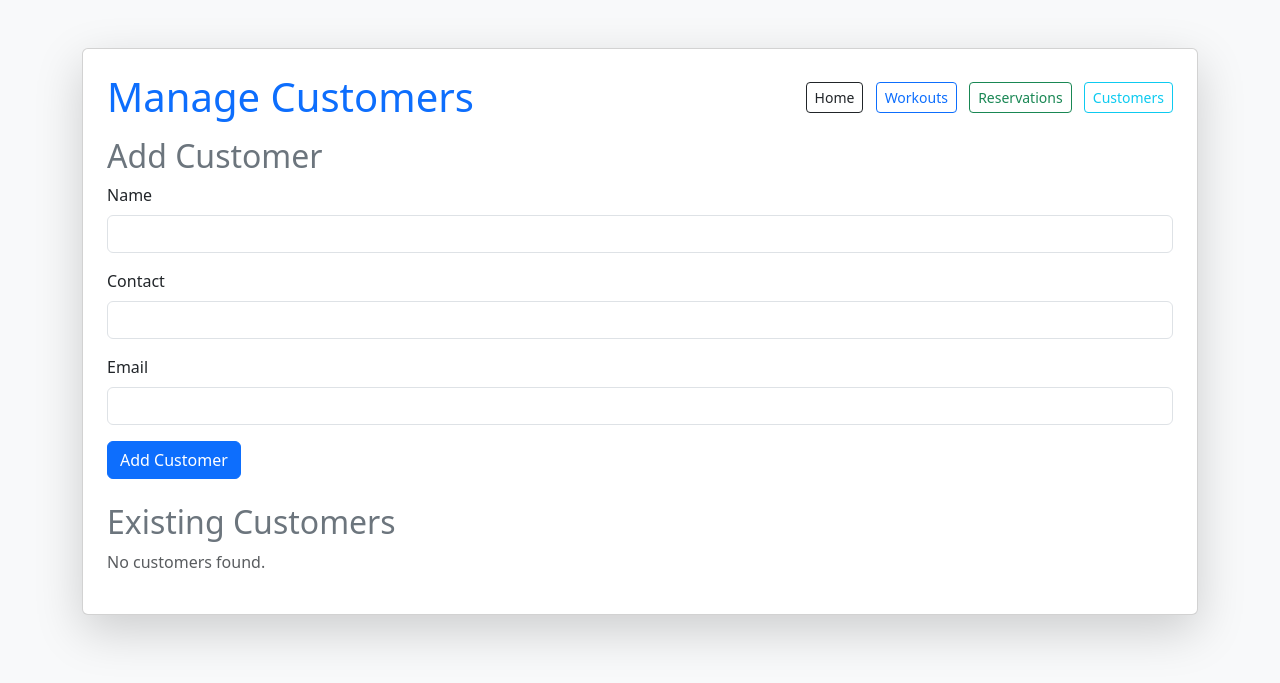
After one commit to 2024tm93028/DevOps-Gym-App, a Flask app: page /customers in a window 1280 px wide. The commit adds this page. Shown: the top 683 px of the page. Run offline with Flask 3, Linux system fonts and the light colour scheme.

Commit message:
added reservations + customer pages and data

```diff
--- a/app.py
+++ b/app.py
@@ -1,11 +1,40 @@
+
 from flask import Flask, render_template, request, redirect, url_for, flash
 import json
 import os
+
 
 app = Flask(__name__)
 app.secret_key = 'supersecretkey'  # Needed for flash messages
 
 WORKOUT_FILE = 'workouts.json'
+RESERVATION_FILE = 'reservations.json'
+CUSTOMER_FILE = 'customers.json'
+
+def load_customers():
+    if os.path.exists(CUSTOMER_FILE):
+        with open(CUSTOMER_FILE, 'r') as f:
+            try:
+                return json.load(f)
+            except json.JSONDecodeError:
+                return []
+    return []
+
+def save_customers(customers):
+    with open(CUSTOMER_FILE, 'w') as f:
+        json.dump(customers, f)
+def load_reservations():
+    if os.path.exists(RESERVATION_FILE):
+        with open(RESERVATION_FILE, 'r') as f:
+            try:
+                return json.load(f)
+            except json.JSONDecodeError:
+                return []
+    return []
+
+def save_reservations(reservations):
+    with open(RESERVATION_FILE, 'w') as f:
+        json.dump(reservations, f)
 
 def load_workouts():
     if os.path.exists(WORKOUT_FILE):
@@ -20,51 +49,73 @@ def save_workouts(workouts):
     with open(WORKOUT_FILE, 'w') as f:
         json.dump(workouts, f)
 
+
+# Landing page
 @app.route('/')
+def landing():
+    return render_template('landing.html')
+
+# Workouts page
+@app.route('/workouts')
 def index():
     workouts = load_workouts()
-    return render_template('index.html', workouts=workouts)
+    customers = load_customers()
+    return render_template('index.html', workouts=workouts, customers=customers)
 
 @app.route('/add', methods=['POST'])
 def add_workout():
     workout = request.form.get('workout')
     duration = request.form.get('duration')
+    customer_id = request.form.get('customer_id')
     workouts = load_workouts()
-    if not workout or not duration:
-        flash('Please enter both workout and duration.')
+    customers = load_customers()
+    if not workout or not duration or not customer_id:
+        flash('Please enter workout, duration, and select a customer.')
         return redirect(url_for('index'))
     try:
         duration = int(duration)
-        workouts.append({'workout': workout, 'duration': duration})
+        customer_id = int(customer_id)
+        customer = next((c for c in customers if c['id'] == customer_id), None)
+        if not customer:
+            flash('Selected customer does not exist.')
+            return redirect(url_for('index'))
+        workouts.append({'workout': workout, 'duration': duration, 'customer_id': customer_id})
         save_workouts(workouts)
-        flash(f"'{workout}' added successfully!")
+        flash(f"'{workout}' added for {customer['name']} successfully!")
     except ValueError:
-        flash('Duration must be a number.')
+        flash('Duration and customer must be valid.')
     return redirect(url_for('index'))
 
 # Edit workout endpoint
 @app.route('/edit/<int:index>', methods=['GET', 'POST'])
 def edit_workout(index):
     workouts = load_workouts()
+    customers = load_customers()
     if index < 0 or index >= len(workouts):
         flash('Invalid workout index.')
         return redirect(url_for('index'))
     if request.method == 'POST':
         workout = request.form.get('workout')
         duration = request.form.get('duration')
-        if not workout or not duration:
-            flash('Please enter both workout and duration.')
+        customer_id = request.form.get('customer_id')
+        if not workout or not duration or not customer_id:
+            flash('Please enter workout, duration, and select a customer.')
             return redirect(url_for('edit_workout', index=index))
         try:
             duration = int(duration)
-            workouts[index] = {'workout': workout, 'duration': duration}
+            customer_id = int(customer_id)
+            customer = next((c for c in customers if c['id'] == customer_id), None)
+            if not customer:
+                flash('Selected customer does not exist.')
+                return redirect(url_for('edit_workout', index=index))
+            workouts[index] = {'workout': workout, 'duration': duration, 'customer_id': customer_id}
             save_workouts(workouts)
             flash('Workout updated successfully!')
             return redirect(url_for('index'))
         except ValueError:
-            flash('Duration must be a number.')
+            flash('Duration and customer must be valid.')
             return redirect(url_for('edit_workout', index=index))
-    return render_template('edit.html', workout=workouts[index], index=index)
+    return render_template('edit_workouts.html', workout=workouts[index], index=index, customers=customers)
 
 # Delete workout endpoint
 @app.route('/delete/<int:index>', methods=['POST'])
@@ -78,5 +129,141 @@ def delete_workout(index):
         flash(f"Workout '{removed['workout']}' deleted.")
     return redirect(url_for('index'))
 
+# Add endpoints to manage customer reservations such as customer name, contact information, reservation date and time, and machine type.
+
+
+@app.route('/reservations')
+def reservations():
+    reservations = load_reservations()
+    customers = load_customers()
+    return render_template('reservations.html', reservations=reservations, customers=customers)
+
+# Mark attendance
+@app.route('/mark_attendance/<int:reservation_id>', methods=['POST'])
+def mark_attendance(reservation_id):
+    reservations = load_reservations()
+    if 0 <= reservation_id < len(reservations):
+        reservations[reservation_id]['attendance'] = 'Present'
+        save_reservations(reservations)
+        flash('Attendance marked as Present.')
+    else:
+        flash('Invalid reservation.')
+    return redirect(url_for('reservations'))
+
+# Mark no-show
+@app.route('/mark_noshow/<int:reservation_id>', methods=['POST'])
+def mark_noshow(reservation_id):
+    reservations = load_reservations()
+    if 0 <= reservation_id < len(reservations):
+        reservations[reservation_id]['attendance'] = 'No-Show'
+        save_reservations(reservations)
+        flash('Attendance marked as No-Show.')
+    else:
+        flash('Invalid reservation.')
+    return redirect(url_for('reservations'))
+
+@app.route('/create_reservation', methods=['GET', 'POST'])
+def create_reservation():
+    customers = load_customers()
+    if request.method == 'POST':
+        customer_id = request.form.get('customer_id')
+        date = request.form.get('date')
+        time = request.form.get('time')
+        machine_type = request.form.get('machine_type')
+        reservations = load_reservations()
+        if not customer_id or not date or not time or not machine_type:
+            flash('Please fill all fields.')
+            return render_template('create_reservation.html', customers=customers)
+        try:
+            customer_id = int(customer_id)
+            customer = next((c for c in customers if c['id'] == customer_id), None)
+            if not customer:
+                flash('Selected customer does not exist.')
+                return render_template('create_reservation.html', customers=customers)
+            reservations.append({
+                'customer_id': customer_id,
+                'date': date,
+                'time': time,
+                'machine_type': machine_type
+            })
+            save_reservations(reservations)
+            flash('Reservation created successfully!')
+            return redirect(url_for('reservations'))
+        except ValueError:
+            flash('Invalid customer.')
+            return render_template('create_reservation.html', customers=customers)
+    return render_template('create_reservation.html', customers=customers)
+
+@app.route('/edit_reservation/<int:reservation_id>', methods=['GET', 'POST'])
+def edit_reservation(reservation_id):
+    if request.method == 'POST':
+        # Handle reservation editing
+        return redirect(url_for('reservations'))
+    return render_template('edit_reservation.html', reservation=load_reservation(reservation_id))
+
+@app.route('/delete_reservation/<int:reservation_id>', methods=['POST'])
+def delete_reservation(reservation_id):
+    # Handle reservation deletion
+    return redirect(url_for('reservations'))
+
+# ...existing code...
+
+# Customer management routes (must be after app = Flask(__name__) and all helpers)
+from copy import deepcopy
+
+@app.route('/customers')
+def customers():
+    customers = load_customers()
+    return render_template('customers.html', customers=customers)
+
+@app.route('/add_customer', methods=['POST'])
+def add_customer():
+    customers = load_customers()
+    name = request.form.get('name')
+    contact = request.form.get('contact')
+    email = request.form.get('email')
+    if not name or not contact or not email:
+        flash('Please fill all fields.')
+        return redirect(url_for('customers'))
+    # Generate new id
+    new_id = max([c['id'] for c in customers], default=0) + 1
+    customers.append({'id': new_id, 'name': name, 'contact': contact, 'email': email})
+    save_customers(customers)
+    flash('Customer added successfully!')
+    return redirect(url_for('customers'))
+
+@app.route('/edit_customer/<int:customer_id>', methods=['GET', 'POST'])
+def edit_customer(customer_id):
+    customers = load_customers()
+    customer = next((c for c in customers if c['id'] == customer_id), None)
+    if not customer:
+        flash('Customer not found.')
+        return redirect(url_for('customers'))
+    if request.method == 'POST':
+        name = request.form.get('name')
+        contact = request.form.get('contact')
+        email = request.form.get('email')
+        if not name or not contact or not email:
+            flash('Please fill all fields.')
+            return render_template('edit_customer.html', customer=customer)
+        customer['name'] = name
+        customer['contact'] = contact
+        customer['email'] = email
+        save_customers(customers)
+        flash('Customer updated successfully!')
+        return redirect(url_for('customers'))
+    return render_template('edit_customer.html', customer=deepcopy(customer))
+
+@app.route('/delete_customer/<int:customer_id>', methods=['POST'])
+def delete_customer(customer_id):
+    customers = load_customers()
+    new_customers = [c for c in customers if c['id'] != customer_id]
+    if len(new_customers) == len(customers):
+        flash('Customer not found.')
+    else:
+        save_customers(new_customers)
+        flash('Customer deleted successfully!')
+    return redirect(url_for('customers'))
+
 if __name__ == '__main__':
     app.run(debug=True)
--- /dev/null
+++ b/templates/customers.html
@@ -0,0 +1,74 @@
+<!DOCTYPE html>
+<html lang="en">
+<head>
+    <meta charset="UTF-8">
+    <meta name="viewport" content="width=device-width, initial-scale=1.0">
+    <title>Manage Customers</title>
+    <link href="https://cdn.jsdelivr.net/npm/bootstrap@5.3.0/dist/css/bootstrap.min.css" rel="stylesheet">
+</head>
+<body class="bg-light">
+    <div class="container mt-5">
+        <div class="card shadow-lg p-4 mb-4 bg-white rounded">
+                        <div class="d-flex justify-content-between align-items-center mb-3">
+                                <h1 class="mb-0 text-primary">Manage Customers</h1>
+                                <nav>
+                                    <a href="{{ url_for('landing') }}" class="btn btn-outline-dark btn-sm me-2">Home</a>
+                                    <a href="{{ url_for('index') }}" class="btn btn-outline-primary btn-sm me-2">Workouts</a>
+                                    <a href="{{ url_for('reservations') }}" class="btn btn-outline-success btn-sm me-2">Reservations</a>
+                                    <a href="{{ url_for('customers') }}" class="btn btn-outline-info btn-sm">Customers</a>
+                                </nav>
+                        </div>
+            <h2 class="text-secondary">Add Customer</h2>
+            <form method="POST" action="{{ url_for('add_customer') }}" class="mb-4">
+            <div class="mb-3">
+                <label for="name" class="form-label">Name</label>
+                <input type="text" class="form-control" id="name" name="name" required>
+            </div>
+            <div class="mb-3">
+                <label for="contact" class="form-label">Contact</label>
+                <input type="text" class="form-control" id="contact" name="contact" required>
+            </div>
+            <div class="mb-3">
+                <label for="email" class="form-label">Email</label>
+                <input type="email" class="form-control" id="email" name="email" required>
+            </div>
+            <button type="submit" class="btn btn-primary">Add Customer</button>
+        </form>
+            <h2 class="text-secondary">Existing Customers</h2>
+            {% if customers %}
+            <div class="table-responsive">
+            <table class="table table-bordered table-striped align-middle">
+            <thead>
+                <tr>
+                    <th>#</th>
+                    <th>Name</th>
+                    <th>Contact</th>
+                    <th>Email</th>
+                    <th>Actions</th>
+                </tr>
+            </thead>
+            <tbody>
+                {% for c in customers %}
+                <tr>
+                    <td>{{ loop.index }}</td>
+                    <td>{{ c.name }}</td>
+                    <td>{{ c.contact }}</td>
+                    <td>{{ c.email }}</td>
+                    <td>
+                        <a href="{{ url_for('edit_customer', customer_id=c.id) }}" class="btn btn-sm btn-warning me-2">Edit</a>
+                        <form method="POST" action="{{ url_for('delete_customer', customer_id=c.id) }}" style="display:inline;">
+                            <button type="submit" class="btn btn-sm btn-danger" onclick="return confirm('Delete this customer?');">Delete</button>
+                        </form>
+                    </td>
+                </tr>
+                {% endfor %}
+            </tbody>
+        </table>
+            </div>
+            {% else %}
+            <p class="text-muted">No customers found.</p>
+            {% endif %}
+        </div>
+    </div>
+</body>
+</html>
--- a/workouts.json
+++ /dev/null
@@ -1 +0,0 @@
-[{"workout": "Cycle", "duration": 20}]
```
Also changed, not shown: templates/create_reservation.html (added, +48 -0 lines), templates/edit.html (deleted, +0 -35 lines), templates/edit_customer.html (added, +39 -0 lines), templates/edit_workouts.html (added, +52 -0 lines), templates/index.html (+29 -6 lines), templates/landing.html (added, +26 -0 lines), templates/reservations.html (added, +76 -0 lines), static/gym_image.png (added), test_app.py (line endings or trailing spaces).
